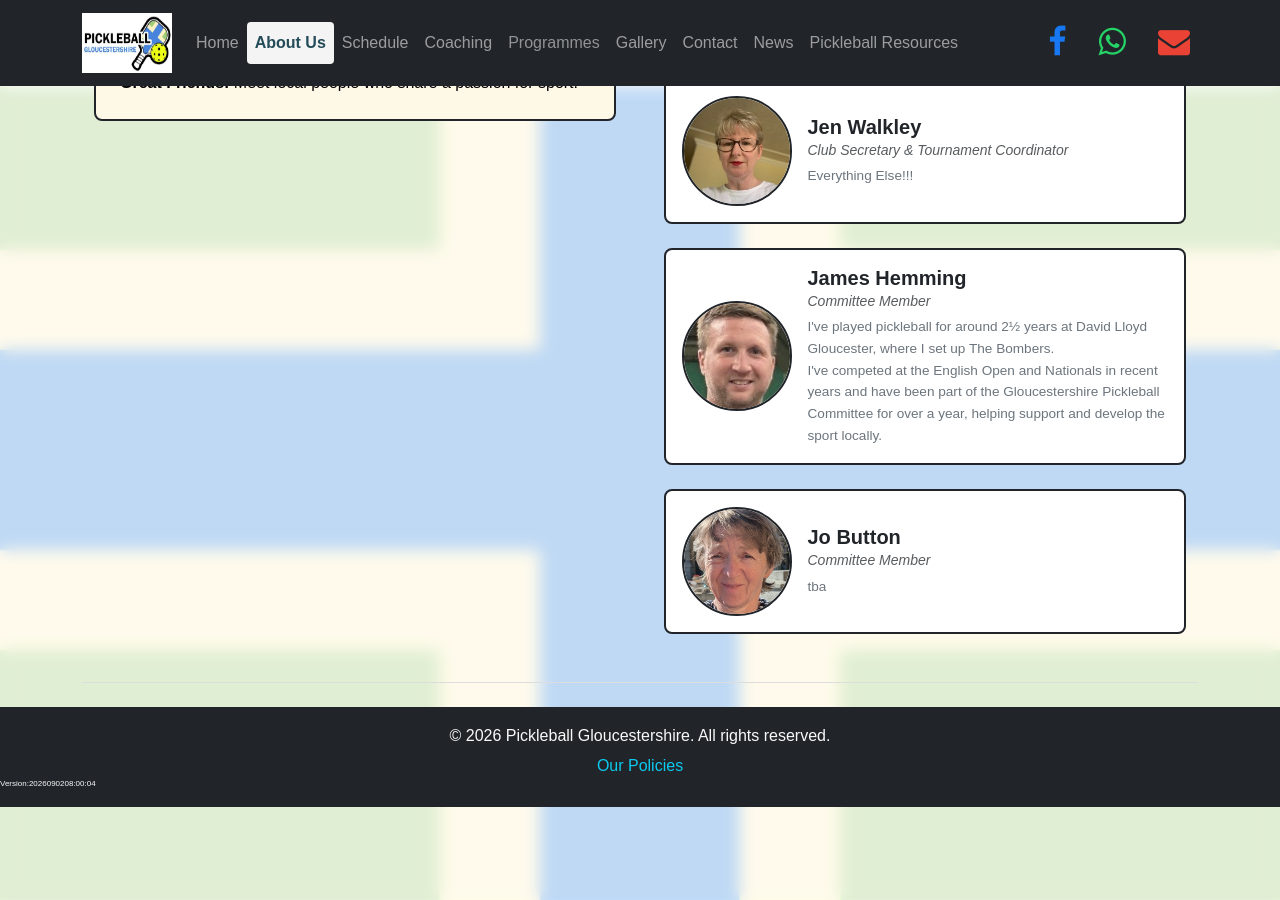
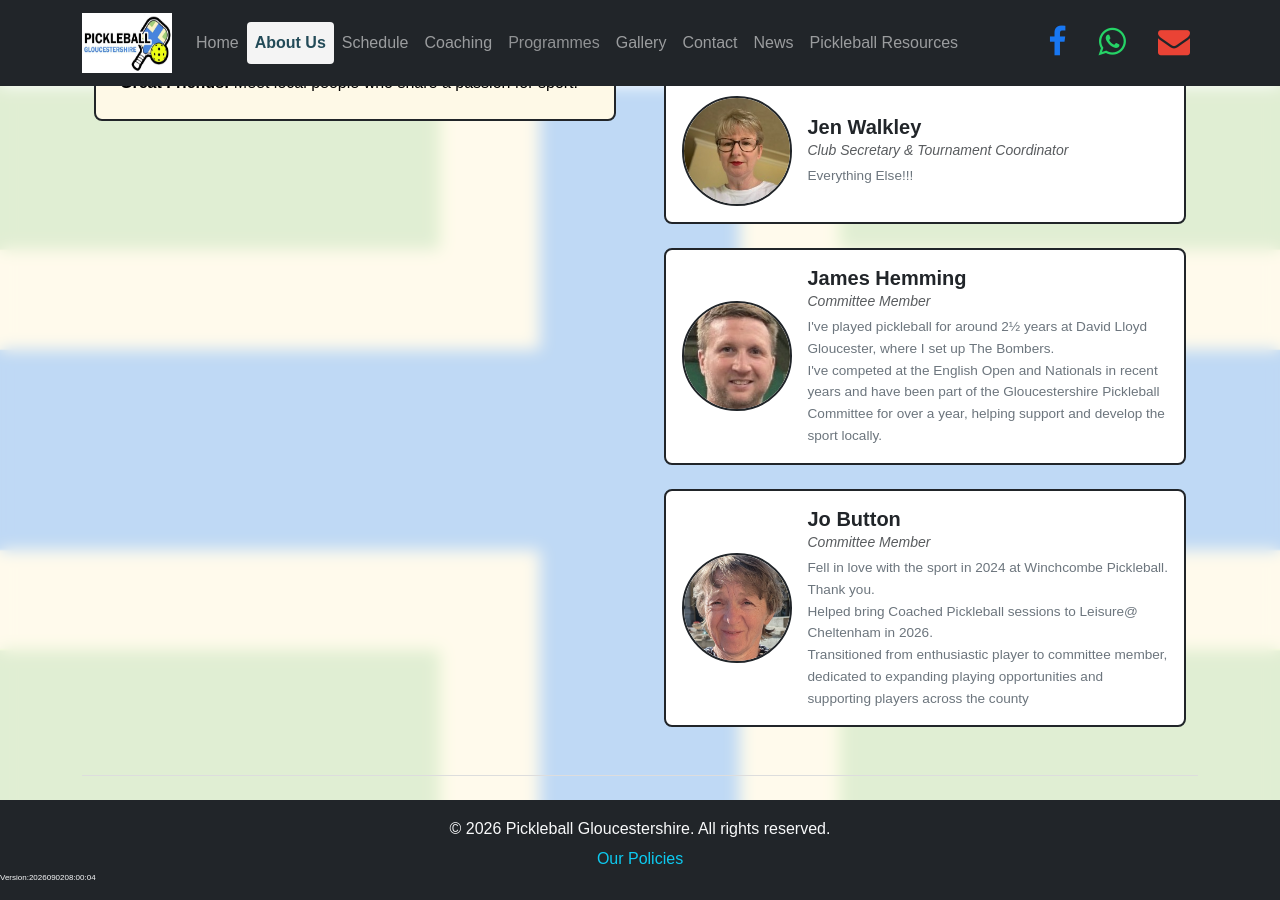
Before and after one commit to Jobnetcrest/jobnetcrest.github.io, a Jekyll site: the page built from about.html, in a window 1280 px wide and 900 px high, scrolled down 1034 px. Built offline with Jekyll 4.4.1, drawn with Linux system fonts in a browser that asks for light colours.

Commit message:
Changed regular play dates to Monday, changed Jo Bio

```diff
--- a/about.html
+++ b/about.html
@@ -154,7 +154,11 @@
               <h4 class="fw-bold h5 mb-0 text-dark">Jo Button</h4>
               <span class="text-muted small fst-italic mb-1 d-block">Committee Member</span>
               <p class="small text-secondary mb-0" style="font-size: 0.85rem;">
-                tba
+                Fell in love with the sport in 2024 at Winchcombe Pickleball. Thank you. </p>
+              <p class="small text-secondary mb-0" style="font-size: 0.85rem;">
+                 Helped bring Coached Pickleball sessions to Leisure@ Cheltenham in 2026. </p>
+              <p class="small text-secondary mb-0" style="font-size: 0.85rem;">
+                 Transitioned from enthusiastic player to committee member, dedicated to expanding playing opportunities and supporting players across the county
               </p>
             </div>
           </div>
--- a/schedule.html
+++ b/schedule.html
@@ -41,7 +41,7 @@
       <!-- White Rows with Dark/Black Text -->
       <tbody class="table-light text-dark">
         <tr>
-          <td class="fw-bold text-dark text-start ps-3 py-3">Mon 18:30-20:00</td>
+          <td class="fw-bold text-dark text-start ps-3 py-3">Wed 18:30-20:00</td>
           <td class="py-3">Weekly</td>
           <td class="py-3"><span class="badge bg-success text-white px-2 py-1" style="font-size: 0.75rem;">Social Play</span></td>
           <!-- Removed style="min-width: 160px;" to allow fluid width adjustments -->
```
